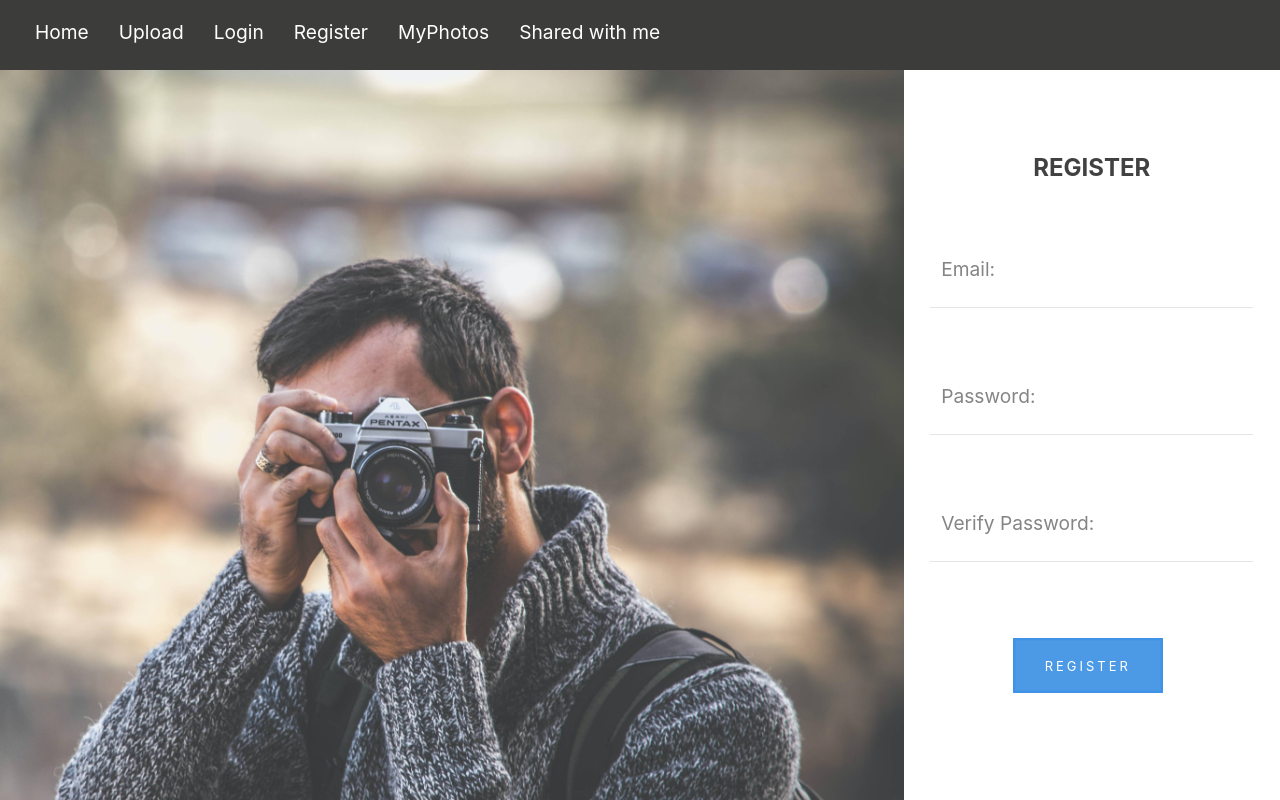
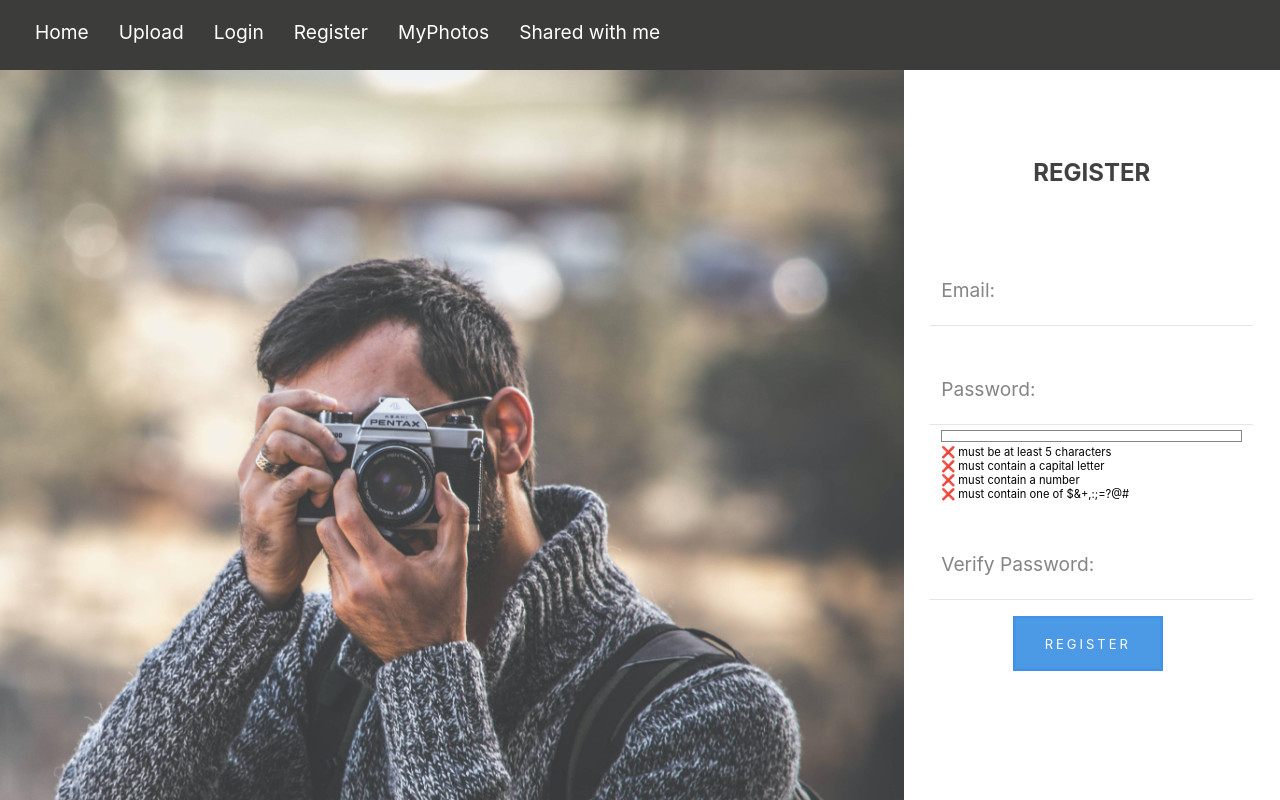
Before and after one commit to POPSoftwareTeam/Profolio-Web, a React (Create React App) app in the folder profolioweb/: page /Register in a window 1280 px wide. Built offline with nearby package versions, Linux system fonts and the light colour scheme.

Commit message:
register page has some password validation now, we can change it but the effect is cool, we should update it to a better standard of updating vs what im doing, and also hide it when we aren't using it

```diff
--- a/profolioweb/src/Components/RegisterPage.tsx
+++ b/profolioweb/src/Components/RegisterPage.tsx
@@ -10,9 +10,20 @@ const Register: React.FC<RouteComponentProps>= (props) => {
   let [email, setEmail] = React.useState<string>("");
   let [password, setPassword] = React.useState<string>("");
   let [verifyPassword, setVerifyPassword] = React.useState<string>("");
+  let validations:number[] = [
+        (password.length >= 5)?1:0,
+        (password.search(/[A-Z]/) > -1)?1:0,
+        (password.search(/[0-9]/) > -1)?1:0,
+        (password.search(/[$&+,:;=?@#]/) > -1) ?1:0
+    ];
+  let strength: number = validations.reduce(function(a, b){return a + b});;
 
+   const validatePassword = (event:any) => {
+    setPassword(event);
+  }
   const submitCharityToAPI = async () => {
     let authservice = new APIAuthenticationService();
+
     if (password == verifyPassword) {
       let response: boolean;
       response = await authservice.Register(new User(email, password));
@@ -50,10 +61,24 @@ const Register: React.FC<RouteComponentProps>= (props) => {
                   className="pwd input"
                   placeholder=" "
                   value={password}
-                onChange={(event: any) => setPassword(event.target.value)}
+                  onChange={(event: any) => validatePassword(event.target.value)}
                 />
                 <label  className="label"><div className="content">Password:</div></label>
+                <div className="strength">
+                  <span className={strength > 0 ? "bar bar-1":"bar bar-white"} />
+                  <span className={strength > 1 ? "bar bar-2":"bar bar-white"} />
+                  <span className={strength > 2 ? "bar bar-3":"bar bar-white"} />
+                  <span className={strength > 3 ? "bar bar-4":"bar bar-white"} />
                 </div>
+                <div  className="validation">
+                {console.log(validations[0])}
+                  <div> {validations[0] === 1 ? '✔️' : '❌'} must be at least 5 characters</div>
+                  <div> {validations[1] === 1 ? '✔️' : '❌'} must contain a capital letter</div>
+                  <div> {validations[2] === 1 ? '✔️' : '❌'} must contain a number</div>
+                  <div> {validations[3] === 1 ? '✔️' : '❌'} must contain one of $&+,:;=?@#</div>
+                </div>
+              </div>
+
               <div className="formContent">
               <input
                 type="password"
--- a/profolioweb/src/css/form.scss
+++ b/profolioweb/src/css/form.scss
@@ -16,21 +16,18 @@
   transition: 500ms;
   margin: 0 auto;
 }
-.formContent::after {
-  transition: all 500ms ease;
-}
+
 .form {
   grid-column: 3/4;
   grid-row: 2/3;
   text-align: left;
   & input {
-    line-height: 2em;
     font-size: 1rem;
     background: white;
     display: block;
     height: 4rem;
     width: 80%;
-    margin: 0 auto;
+    margin: 2em auto 0 auto;
     border: none;
     // &::placeholder {
     //   -webkit-transform: translateY(0px);
@@ -70,28 +67,77 @@
 .input:not(:placeholder-shown) + .label .content {
   color: $colorButton1;
   transform: scale(0.75) translateY(-5.7rem);
-
 }
 .label {
   position: relative;
-  font-size: 1.2rem;
-  transition: all 500ms ease;
   display: block;
-  height: 60px;
   width: 80%;
+  height: 0;
   margin: 0 auto;
   pointer-events: none;
   z-index: 3;
+
+  & .content {
+    color: #858585;
+    position: relative;
+    transform-origin: left;
+
+    transform: translateY(-3rem);
+    font-size: 1.2rem;
+    transition: all 500ms ease;
+    width: 100%;
+  }
 }
-.content {
-  color: #858585;
+.strength {
+  display: flex;
+  height: 10px;
+  width: 80%;
+  margin: 5px auto;
+}
+.bar {
+  height: 100%;
+  width: 25%;
+  transition: box-shadow 500ms;
+  border-top: 1px solid #858585;
+  border-bottom: 1px solid #858585;
+}
+.bar-shadow {
+  box-shadow: none!important;
+}
+.bar-show {
+  box-shadow: none;
+}
+.bar-white{
+  background:white;
+}
+.bar-1 {
+  background: linear-gradient(to right, red, orangered) !important;
+}
+.bar-2 {
+  background: linear-gradient(to right, orangered, yellow);
+}
+.bar-3 {
+  background: linear-gradient(to right, yellow, yellowgreen);
+}
+.bar-4 {
+  background: linear-gradient(to right, yellowgreen, green);
+}
+.bar:last-child {
+  border-right: 1px solid #858585;
+}
+.bar:first-child{
+  border-left: 1px solid #858585;
+}
+.strength-text {
+  margin-top: 20px;
+}
+
+.validation {
   position: relative;
-  transform-origin: left;
-
-  transform: translateY(-3.2rem);
-  font-size: 1.2rem;
-  transition: all 500ms ease;
-  width: 100%;
+  width: 80%;
+  margin: 5px auto;
+  background-color: white;
+  font-size: .7rem;
 }
 
 h2 {
```
Lines whose indentation alone changed are shown as unchanged.
